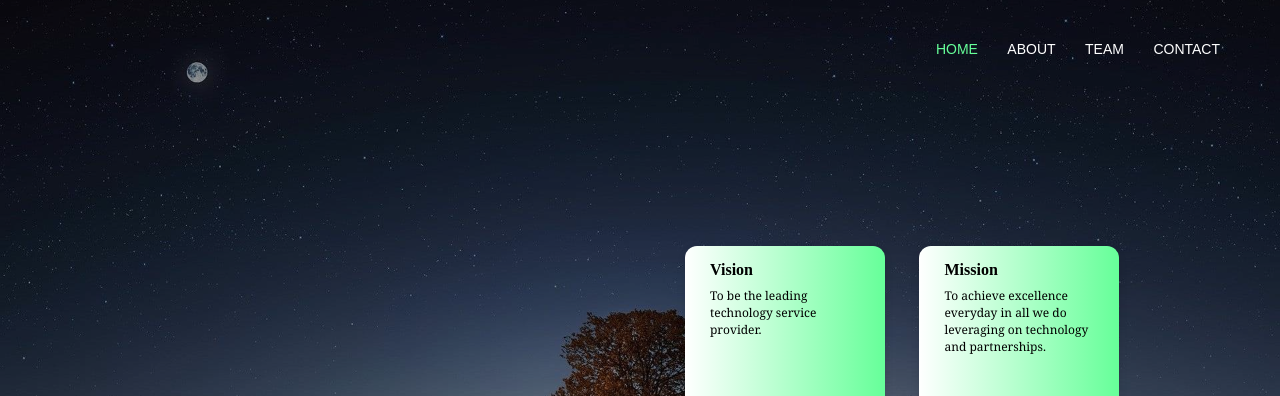
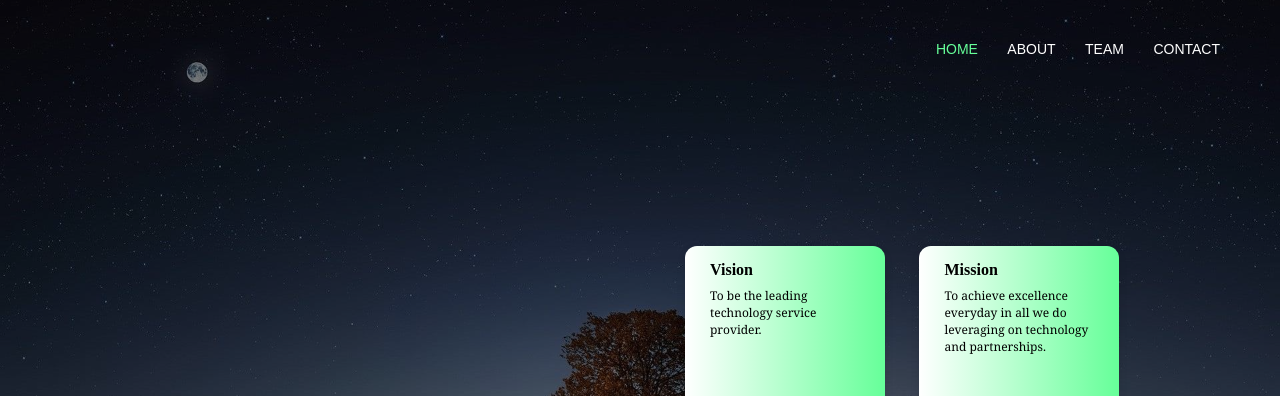
Before and after one commit to ferogenesis/ferogenesis.github.io, a plain HTML site: page index.html in a window 1280 px wide. Shown: the top 396 px of the page. Drawn offline with nearby package versions, Linux system fonts and the light colour scheme; a script that the page names is missing.

Commit message:
Update fero.css

```diff
--- a/fero.css
+++ b/fero.css
@@ -10,7 +10,7 @@
   background-image: url("background.jpg");
   width: 100%;
   height: 100vh;
-  background-color: rgba(0, 0, 0, 0.4);
+  background-color: rgba(0, 0, 0, 0.5);
   background-blend-mode: overlay;
   background-position: center;
   background-size: cover;
```
